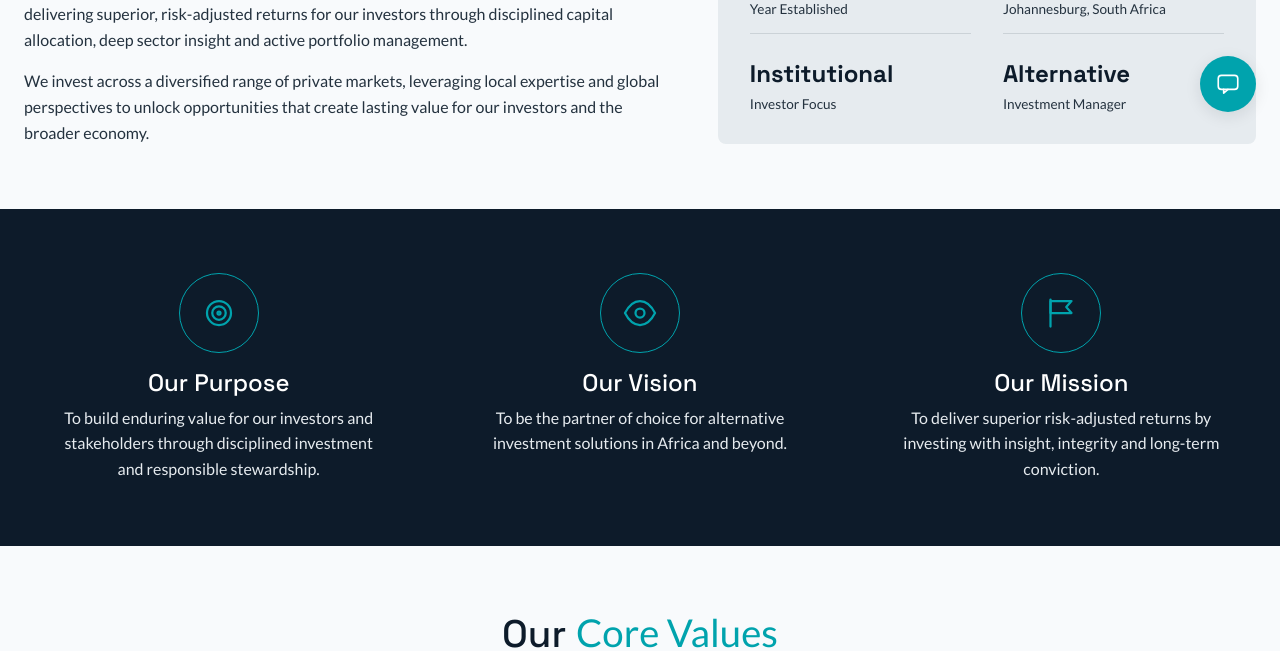
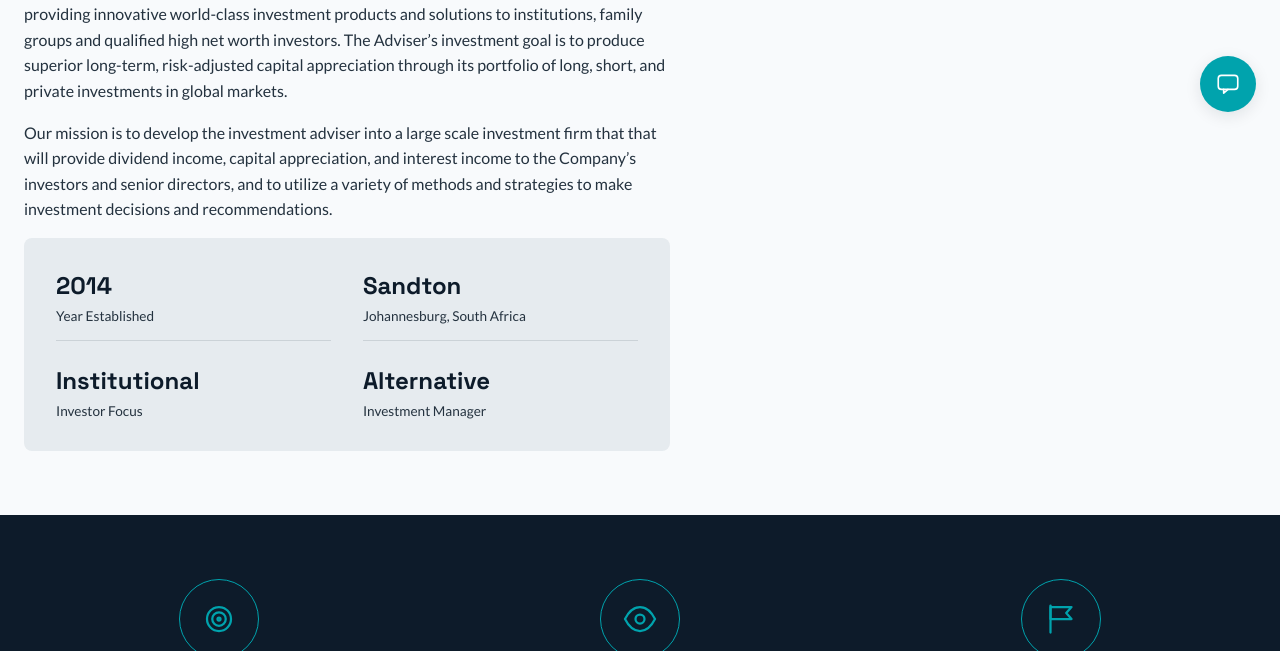
Before and after one commit to neomatime/giantfusecapital, a plain HTML site: page about.html in a window 1280 px wide. Shown: the part 664-1315 px from the top of the page. Drawn offline with Linux system fonts and the light colour scheme.

Commit message:
Revise company overview and mission in about.html
Updated company description and mission statement for clarity and focus on investment goals.

```diff
--- a/about.html
+++ b/about.html
@@ -38,9 +38,8 @@
       <div class="container about-who-we-are">
         <div>
           <h2>Who <span class="text-teal">We Are</span></h2>
-          <p>Giantfuse Capital Partners is a South African alternative investment firm, committed to delivering superior, risk-adjusted returns for our investors through disciplined capital allocation, deep sector insight and active portfolio management.</p>
-          <p>We invest across a diversified range of private markets, leveraging local expertise and global perspectives to unlock opportunities that create lasting value for our investors and the broader economy.</p>
-        </div>
+          <p>Giantfuse Capital Partners is an asset manager specialized in alternative investments, providing innovative world-class investment products and solutions to institutions, family groups and qualified high net worth investors. The Adviser’s investment goal is to produce superior long-term, risk-adjusted capital appreciation through its portfolio of long, short, and private investments in global markets.</p>
+          <p>Our mission is to develop the investment adviser into a large scale investment firm that that will provide dividend income, capital appreciation, and interest income to the Company’s investors and senior directors, and to utilize a variety of methods and strategies to make investment decisions and recommendations.</p>
         <div class="stat-box">
           <div class="stat-box-item"><strong>2014</strong><span>Year Established</span></div>
           <div class="stat-box-item"><strong>Sandton</strong><span>Johannesburg, South Africa</span></div>
```
